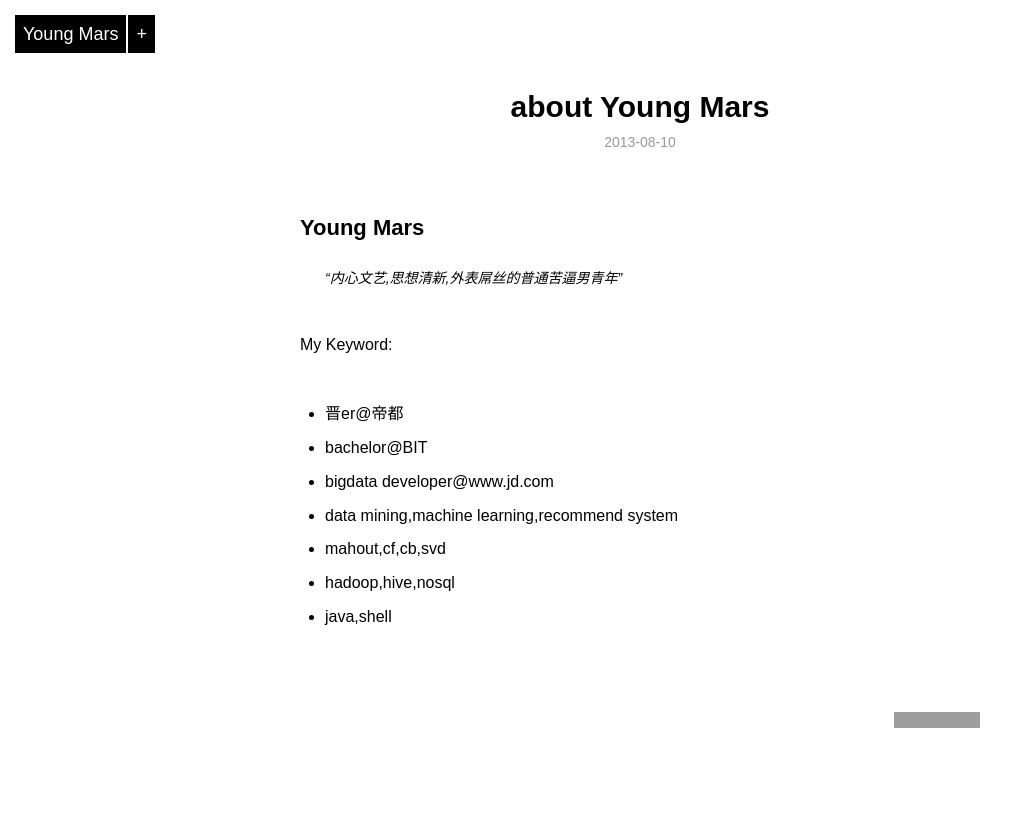
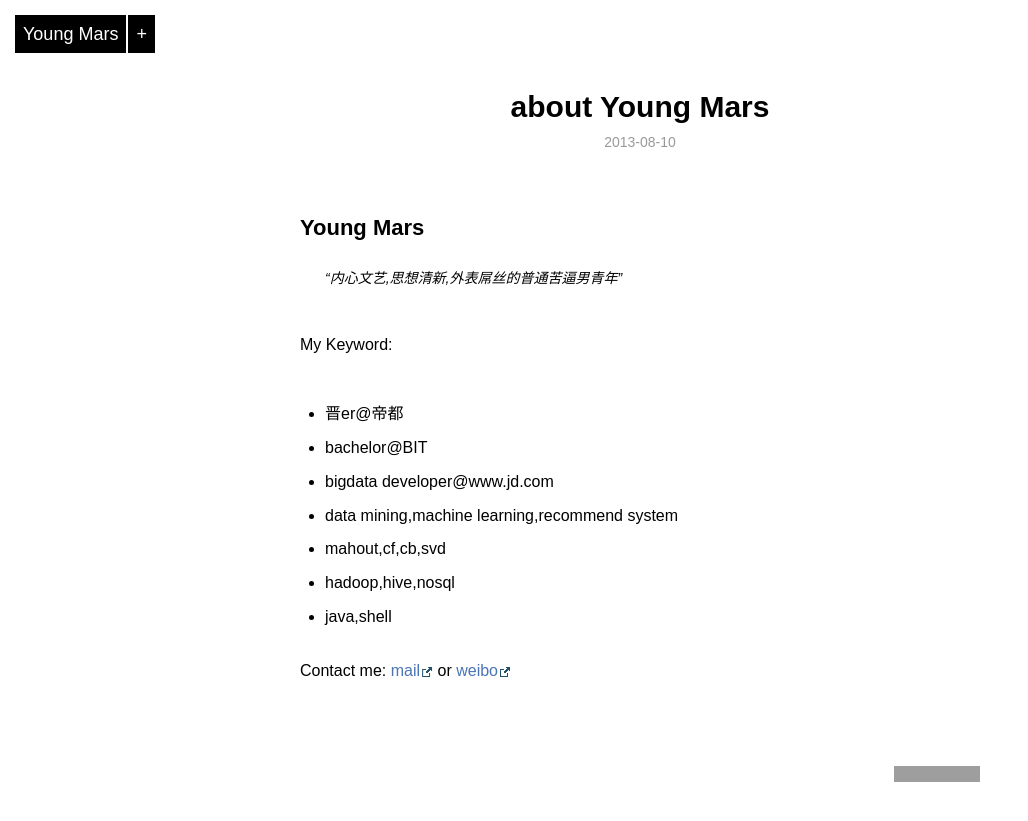
Before and after one commit to mazhiyuan/mazhiyuan.github.com, a Jekyll site: the page built from _posts/about/2013-08-10-about-Young-Mars.md, in a window 1280 px wide. Shown: the top 821 px of the page, without its empty margins (0-1028 px from the left). Built offline with Jekyll 4.4.1, drawn with Linux system fonts in a browser that asks for light colours; Markdown is read by kramdown in place of the engine named in the settings; grey boxes are pictures that could not be loaded.

Commit message:
contact info

```diff
--- a/_posts/about/2013-08-10-about-Young-Mars.md
+++ b/_posts/about/2013-08-10-about-Young-Mars.md
@@ -10,7 +10,6 @@ category: about
 > "内心文艺,思想清新,外表屌丝的普通苦逼男青年"
 
 My Keyword:
-
 <ul>
 <li>晋er@帝都</li>
 <li>bachelor@BIT</li>
@@ -20,3 +19,9 @@ My Keyword:
 <li>hadoop,hive,nosql</li>
 <li>java,shell</li>
 </ul>
+
+Contact me:
+[mail][wmail] or [weibo][wweibo]
+
+[wmail]: mailto:waitingfortime@yeah.net "my e-mail"
+[wweibo]: http://weibo.com/1977480297/  "my weibo@sina.com"
```
